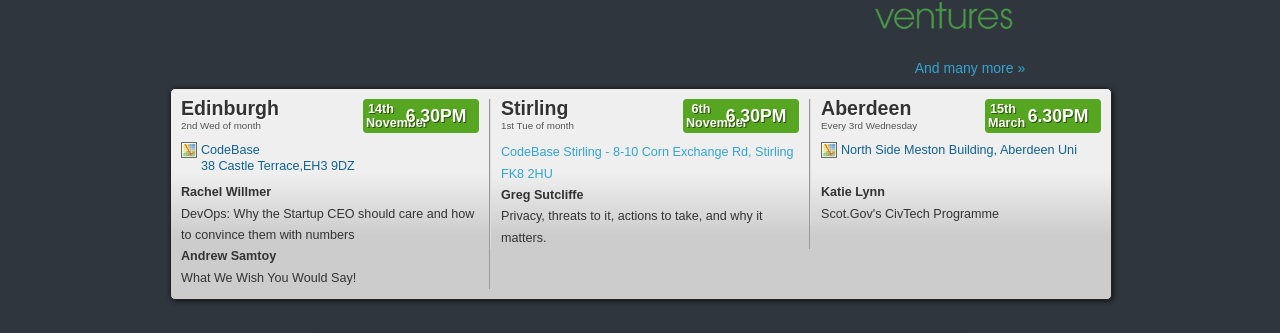
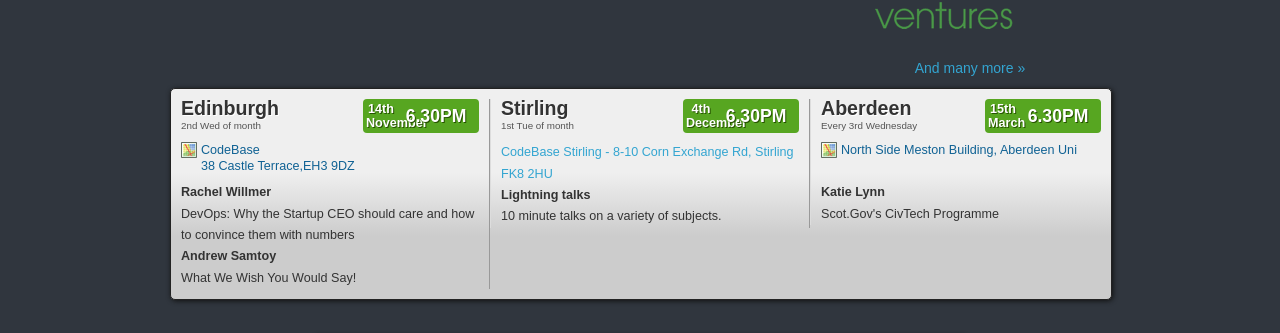
Before and after one commit to techmeetup/techmeetup.co.uk, a Jekyll site: the page built from index.html, in a window 1280 px wide. Shown: the part 311-644 px from the top of the page. Built offline with Jekyll 4.4.1, drawn with Linux system fonts in a browser that asks for light colours.

Commit message:
Changed Stirling listing for December 2018

```diff
--- a/_data/index.json
+++ b/_data/index.json
@@ -26,12 +26,12 @@
   "stirling": {
     "speakers": [
      {
-        "name": "Greg Sutcliffe",
-        "talk": "Privacy, threats to it, actions to take, and why it matters."
+        "name": "Lightning talks",
+        "talk": "10 minute talks on a variety of subjects."
       }
     ],
-    "day": "6th",
-    "month": "November"
+    "day": "4th",
+    "month": "December"
   },
   "aberdeen": {
     "speakers": [
```
